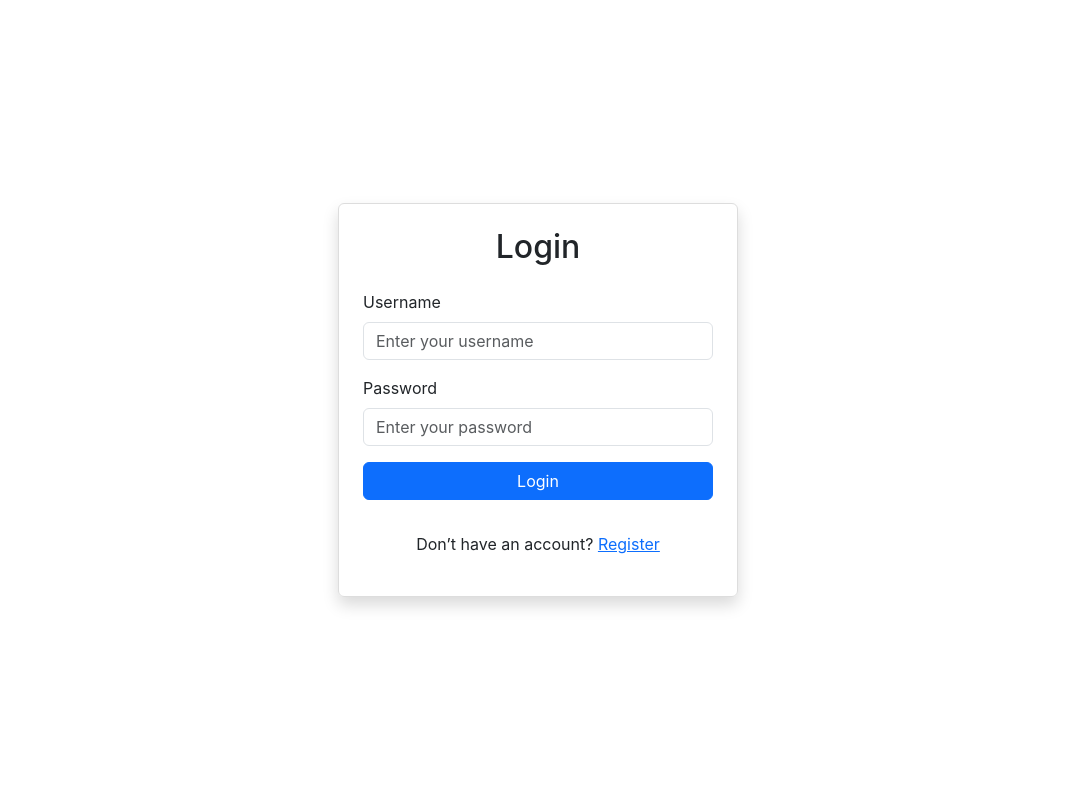
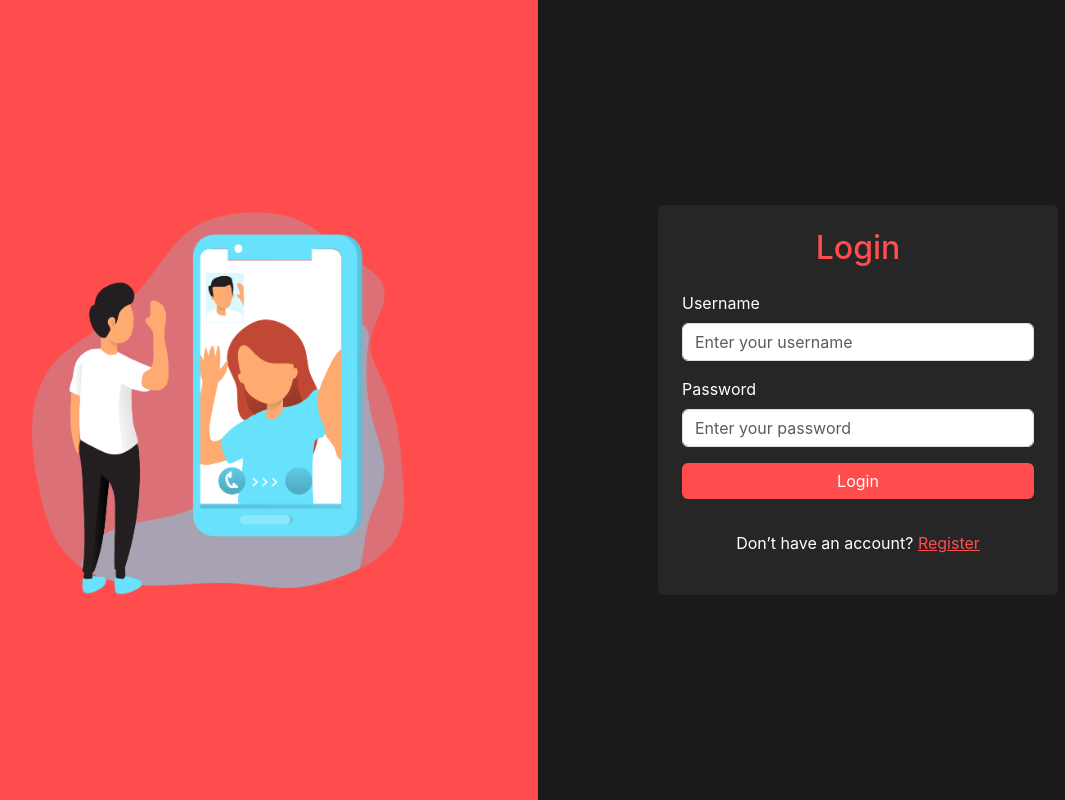
Before and after one commit to AvishkarMandlik/real-time-chat-application, a React (Create React App) app in the folder client/: page /login in a window 1280 px wide. Shown: the whole page, without its empty margins (102-1167 px from the left). Built offline with nearby package versions, Linux system fonts and the light colour scheme; no server answers.

Commit message:
enhance login component: add illustration, improve layout, and update styles

```diff
--- a/client/src/components/Login.js
+++ b/client/src/components/Login.js
@@ -1,6 +1,7 @@
 import React, { useState } from 'react';
 import axios from 'axios';
 import { useNavigate, Link } from 'react-router-dom';
+import illustration from '../assets/video-call-1-72.png';
 
 const Login = () => {
   const [username, setUsername] = useState('');
@@ -10,13 +11,15 @@ const Login = () => {
 
   const handleLogin = async () => {
     if (!username.trim() || !password.trim()) {
-      navigate(`/rooms/`, { state: { username } });
       setMessage('Please fill in all fields.');
       return;
     }
 
     try {
-      const response = await axios.post('https://real-time-chat-app-7gqk.onrender.com/api/login', { username, password });
+      const response = await axios.post('https://real-time-chat-app-7gqk.onrender.com/api/login', {
+        username,
+        password,
+      });
       setMessage('Login successful!');
 
       localStorage.setItem('username', username);
@@ -30,11 +33,29 @@ const Login = () => {
   };
 
   return (
-<div className="d-flex justify-content-center align-items-center vh-100">
-  <div className="container p-4 shadow rounded" style={{ maxWidth: "400px", border: "1px solid #ddd" }}>
-    <h2 className="text-center mb-4">Login</h2>
+    <div className="d-flex vh-100" style={{ backgroundColor: '#1a1a1a' }}>
+      {/* Left Side: Illustration */}
+      <div
+        className="w-50 d-flex justify-content-center align-items-center"
+        style={{ backgroundColor: '#ff4d4d' }}
+      >
+        <img
+          src={illustration}
+          alt="Illustration"
+          style={{ width: '80%', maxWidth: '400px' }}
+        />
+      </div>
+
+      {/* Right Side: Login Form */}
+      <div className="w-50 d-flex justify-content-center align-items-center">
+        <div className="container p-4 rounded" style={{ maxWidth: '400px', backgroundColor: '#262626' }}>
+          <h2 className="text-center mb-4" style={{ color: '#ff4d4d' }}>
+            Login
+          </h2>
           <div className="mb-3">
-      <label htmlFor="username" className="form-label">Username</label>
+            <label htmlFor="username" className="form-label" style={{ color: '#fff' }}>
+              Username
+            </label>
             <input
               type="text"
               className="form-control"
@@ -42,10 +63,13 @@ const Login = () => {
               value={username}
               onChange={(e) => setUsername(e.target.value)}
               placeholder="Enter your username"
+              style={{ backgroundColor: '#fff', color: '#000', border: '1px solid #ddd' }}
             />
           </div>
           <div className="mb-3">
-      <label htmlFor="password" className="form-label">Password</label>
+            <label htmlFor="password" className="form-label" style={{ color: '#fff' }}>
+              Password
+            </label>
             <input
               type="password"
               className="form-control"
@@ -53,19 +77,30 @@ const Login = () => {
               value={password}
               onChange={(e) => setPassword(e.target.value)}
               placeholder="Enter your password"
+              style={{ backgroundColor: '#fff', color: '#000', border: '1px solid #ddd' }}
             />
           </div>
-    <button className="btn btn-primary w-100 mb-3" onClick={handleLogin}>
+          <button
+            className="btn w-100 mb-3"
+            onClick={handleLogin}
+            style={{ backgroundColor: '#ff4d4d', color: '#fff', border: 'none' }}
+          >
             Login
           </button>
-    {message && <p className="text-center text-danger">{message}</p>}
-    <p className="text-center mt-3">
-      Don’t have an account?{" "}
-      <Link to="/" className="text-primary text-decoration-underline">Register</Link>
+          {message && (
+            <p className="text-center" style={{ color: '#ff4d4d' }}>
+              {message}
+            </p>
+          )}
+          <p className="text-center mt-3" style={{ color: '#fff' }}>
+            Don’t have an account?{' '}
+            <Link to="/" className="text-decoration-underline" style={{ color: '#ff4d4d' }}>
+              Register
+            </Link>
           </p>
         </div>
       </div>
-
+    </div>
   );
 };
 
```
Also changed, not shown: client/src/assets/signup.svg (deleted), client/src/assets/video-call-1-72.png (added). Lines whose indentation alone changed are shown as unchanged.
